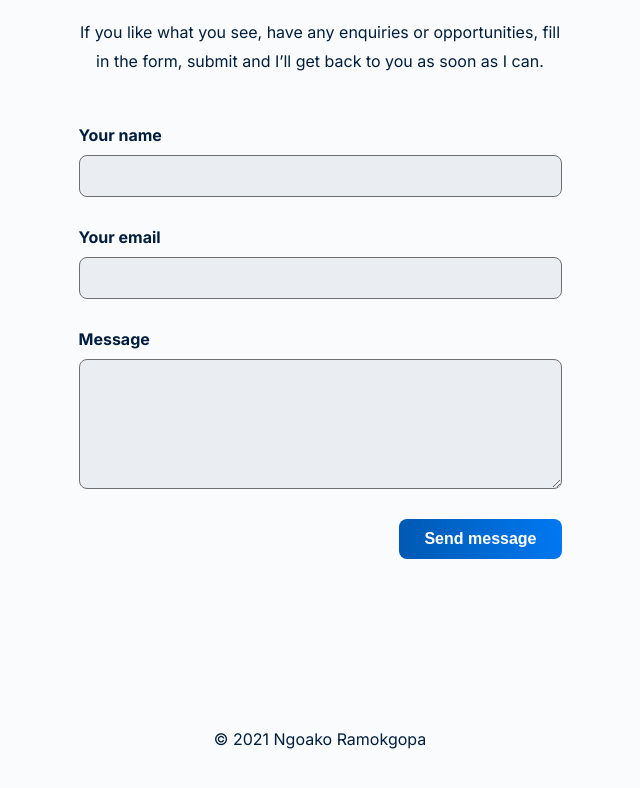
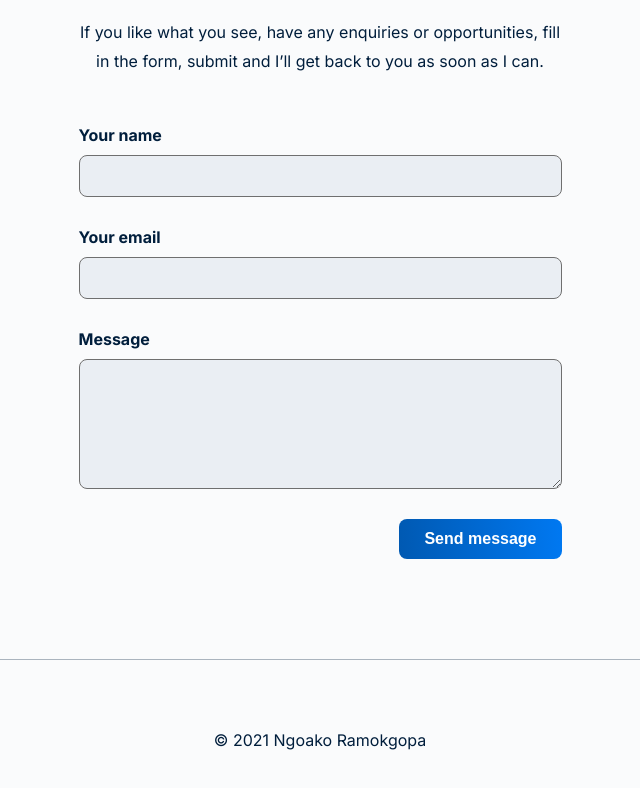
Before and after one commit to Ngoakor12/ngoako.dev, a React (Create React App) app: page / in a window 1280 px wide. Shown: the part 3878-4666 px from the top of the page, without its empty margins (320-960 px from the left). Built offline with nearby package versions, Linux system fonts and the light colour scheme.

Commit message:
refactor: small refactoring

```diff
--- a/src/components/Home.js
+++ b/src/components/Home.js
@@ -16,6 +16,7 @@ function Home() {
       <About />
       <hr className="horizontal-line" />
       <Contact />
+      <hr className="horizontal-line" />
     </>
   );
 }
```
